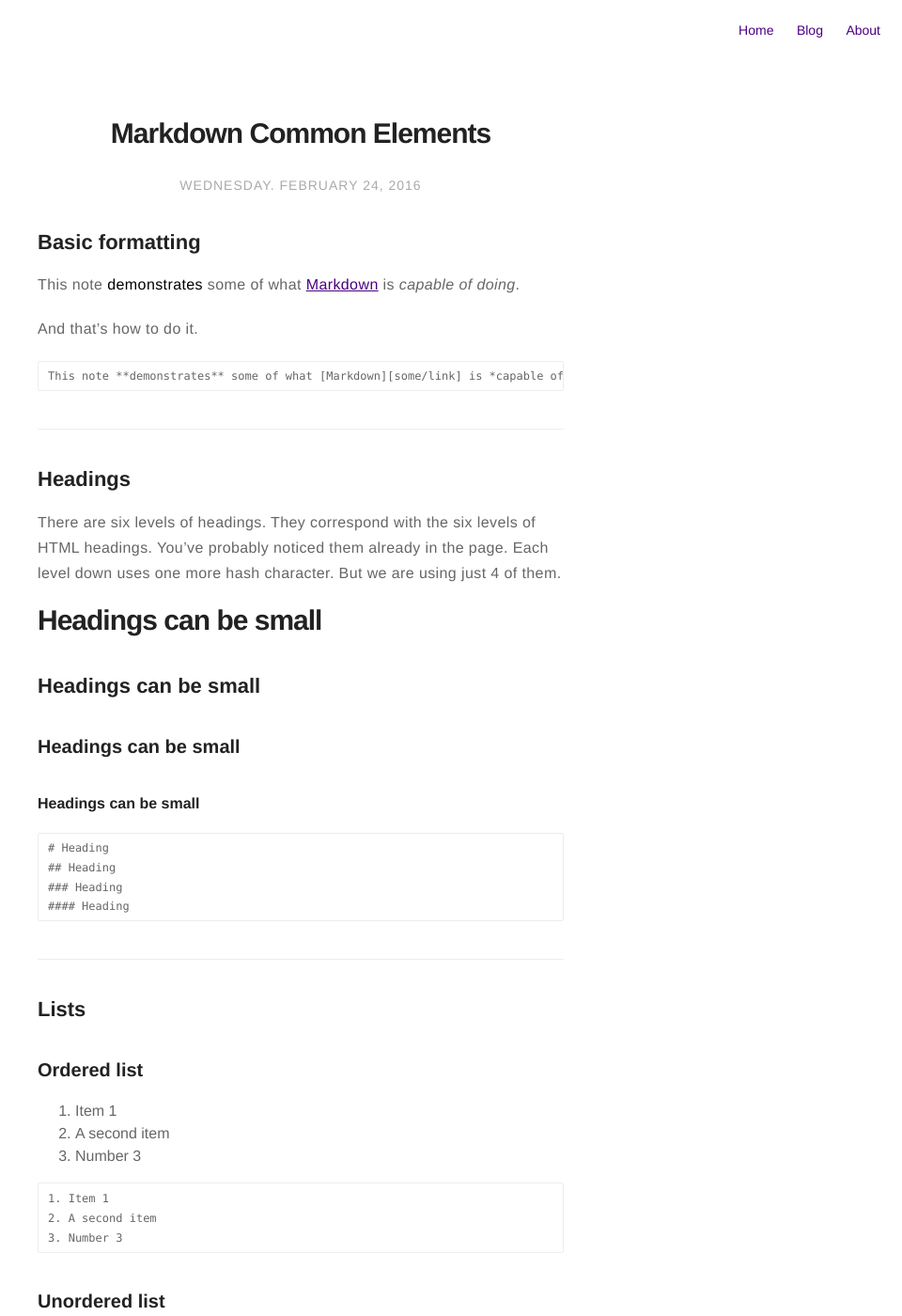
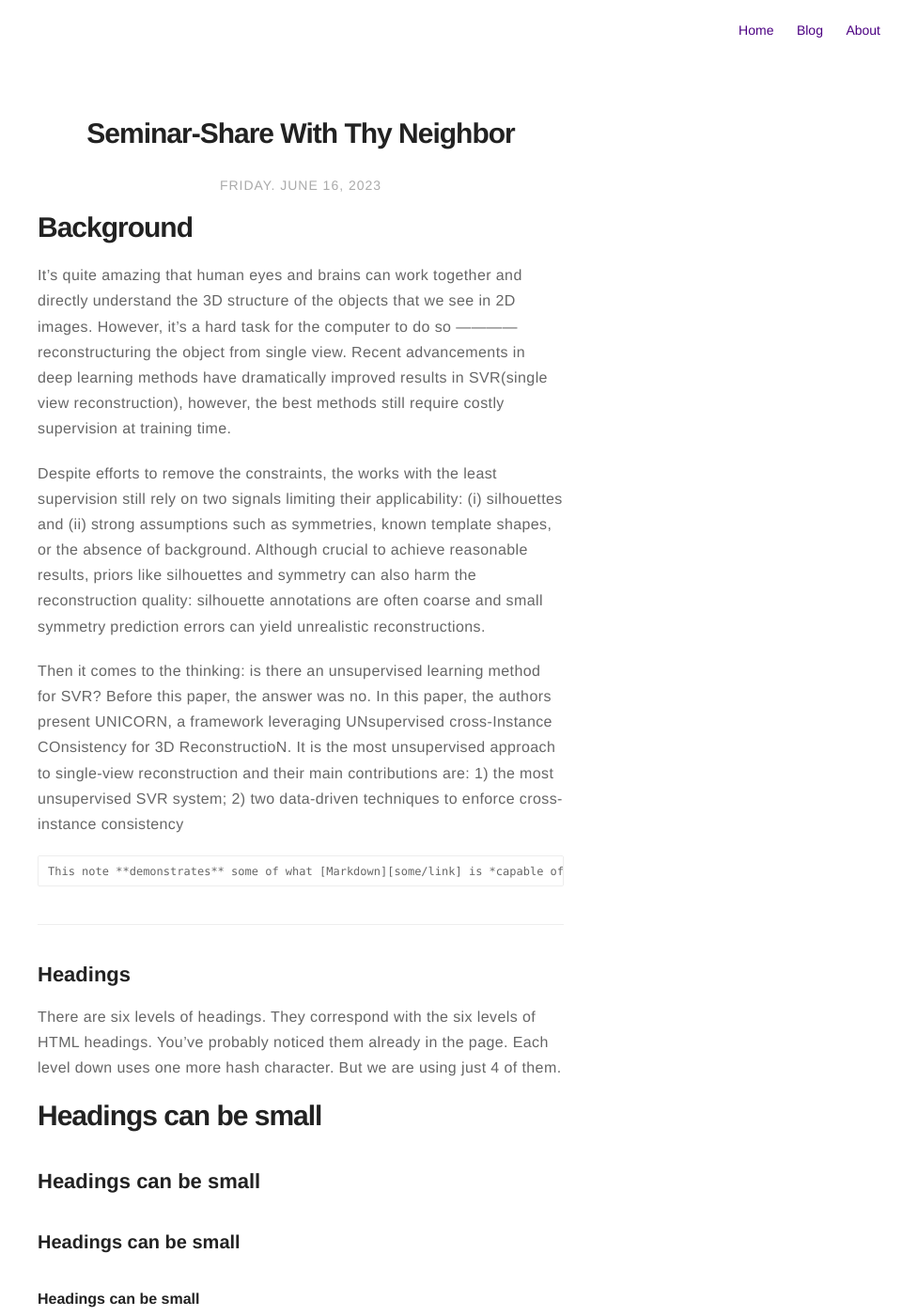
Before and after one commit to claude0318/claude0318.github.io, a Jekyll site: the page built from _posts/2016-02-24-markdown-common-elements.markdown, in a window 1280 px wide and 1400 px high. Shown: the whole window at 94% size, without its empty margins (320-1280 px from the left). Built offline with Jekyll 4.4.1, drawn with Linux system fonts in a browser that asks for light colours; nearby versions of some CDN libraries; comment, search, counter and statistics services are not loaded; some of the changed text lies outside the part shown.

Commit message:
Update 2016-02-24-markdown-common-elements.markdown

```diff
--- a/_posts/2016-02-24-markdown-common-elements.markdown
+++ b/_posts/2016-02-24-markdown-common-elements.markdown
@@ -1,23 +1,26 @@
 ---
-title: "Markdown Common Elements"
+title: "Seminar-Share With Thy Neighbor"
 layout: post
-date: 2016-02-24 22:44
+date: 2023-06-16
 image: /assets/images/markdown.jpg
 headerImage: false
 tag:
-- markdown
-- elements
+- Single View Reconstruction
+- 3D Computer Vision
+- Unsupervised learning
 star: true
 category: blog
-author: johndoe
-description: Markdown summary with different options
+author: Zihao Cao
+description: Introduction of the first unsupervised SVR method in the world
 ---
 
-## Basic formatting
+# Background
 
-This note **demonstrates** some of what [Markdown][1] is *capable of doing*.
+It's quite amazing that human eyes and brains can work together and directly understand the 3D structure of the objects that we see in 2D images. However, it's a hard task for the computer to do so ———— reconstructuring the object from single view. Recent advancements in deep learning methods have dramatically improved results in SVR(single view reconstruction), however, the best methods still require costly supervision at training time.
 
-And that's how to do it.
+Despite efforts to remove the constraints, the works with the least supervision still rely on two signals limiting their applicability: (i) silhouettes and (ii) strong assumptions such as symmetries, known template shapes, or the absence of background. Although crucial to achieve reasonable results, priors like silhouettes and symmetry can also harm the reconstruction quality: silhouette annotations are often coarse and small symmetry prediction errors can yield unrealistic reconstructions.
+
+Then it comes to the thinking: is there an unsupervised learning method for SVR? Before this paper, the answer was no. In this paper, the authors present UNICORN, a framework leveraging UNsupervised cross-Instance COnsistency for 3D ReconstructioN. It is the most unsupervised approach to single-view reconstruction and their main contributions are: 1) the most unsupervised SVR system; 2) two data-driven techniques to enforce cross-instance consistency
 
 {% highlight html %}
 This note **demonstrates** some of what [Markdown][some/link] is *capable of doing*.
```
